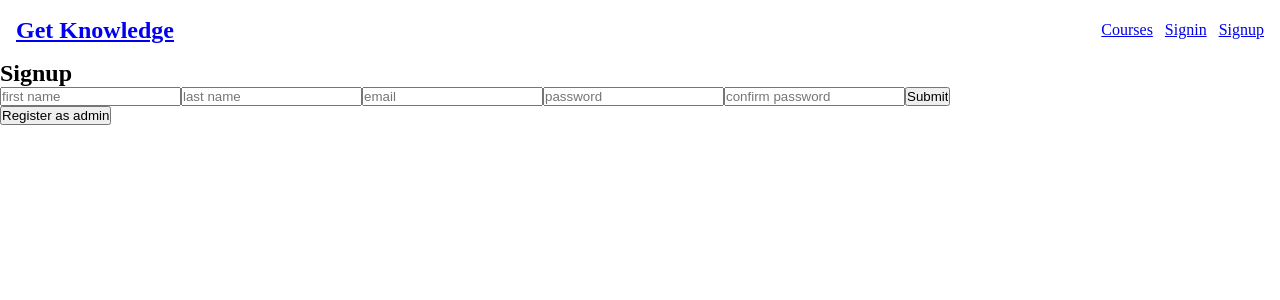
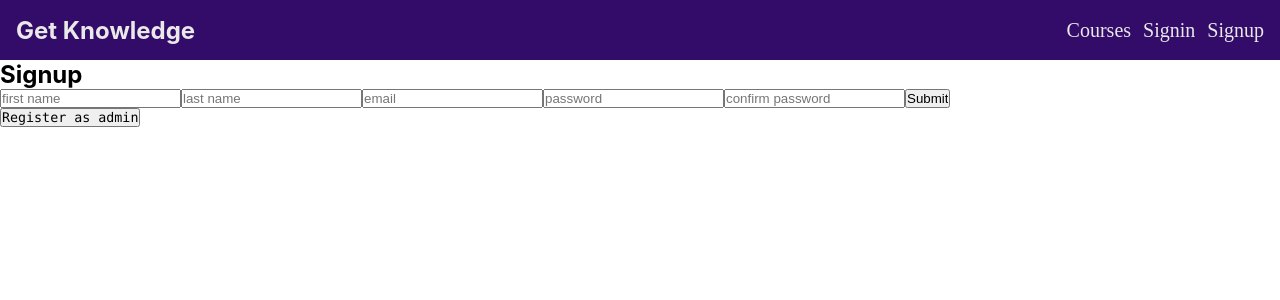
Before and after one commit to Alejandro-Bernal-M/courses-front, a Next.js app: page /signup in a window 1280 px wide. Shown: the top 300 px of the page. Built offline with nearby package versions, Linux system fonts and the light colour scheme; no server answers.

Commit message:
Add styles to navbar

```diff
--- a/app/globals.css
+++ b/app/globals.css
@@ -48,3 +48,26 @@ html {
   width: 100%;
   min-height: 100vh;
 }
+
+h1,
+h2,
+h3 {
+  font-family: var(--font-sans);
+}
+
+p,
+span,
+button {
+  font-family: var(--font-mono);
+}
+
+.button {
+  padding: var(--padding-2) var(--padding-3);
+  border-radius: 4px;
+  border: none;
+  background-color: var(--color-2);
+  color: var(--color-6);
+  font-size: var(--font-size-2);
+  cursor: pointer;
+  transition: all 0.2s ease-in-out;
+}
--- a/app/page.module.css
+++ b/app/page.module.css
@@ -17,14 +17,12 @@
   font-weight: 700;
   color: var(--color-1);
   -webkit-text-stroke: var(--color-6) 0.5px;
-  font-family: var(--font-sans);
 }
 
 .main p {
   font-size: var(--font-size-3);
   font-weight: 400;
   color: var(--color-4);
-  font-family: var(--font-mono);
 }
 
 @media (width < 768px) {
--- a/components/Navbar/Navbar.tsx
+++ b/components/Navbar/Navbar.tsx
@@ -21,22 +21,22 @@ const Navbar = () => {
   return(
     <nav className={styles.nav}>
       <div>
-        <h1><Link href="/"> Get Knowledge</Link></h1>
+        <h1><Link href="/" className={styles.link}> Get Knowledge</Link></h1>
       </div>
       <ul className={styles.ul}>
-        <li><Link href="/courses" >Courses </Link></li>
+        <li><Link href="/courses" className={styles.link} >Courses </Link></li>
         {user.isLogged ?
           (
             <>
-              <li>Dashboard</li>
-              <li><button onClick={handleLogout}>Logout</button></li>
+              <li><Link href="/dashboard" className={styles.link} >Dashboard </Link></li>
+              <li><button onClick={handleLogout} className='button'>Logout</button></li>
             </>
           )
           :
           (
             <>
-              <li><Link href='/signin' >Signin</Link></li>
-              <li><Link href='/signup' >Signup </Link></li>
+              <li><Link href='/signin' className={styles.link} >Signin</Link></li>
+              <li><Link href='/signup' className={styles.link} >Signup </Link></li>
             </>
           )
         }
--- a/components/Navbar/navbar.module.css
+++ b/components/Navbar/navbar.module.css
@@ -1,11 +1,20 @@
 .nav {
   display: flex;
+  flex-wrap: wrap;
   width: 100%;
-  height: 60px;
+  min-height: 60px;
+  height: auto;
   padding: var(--padding-2) var(--padding-4);
   align-items: center;
   justify-content: space-between;
+  background-color: var(--color-1);
+  text-align: center;
+  gap: var(--padding-2);
 }
+
+/* .nav div {
+  flex: 1;
+} */
 
 .ul {
   display: flex;
@@ -13,4 +22,20 @@
   justify-content: center;
   gap: var(--padding-3);
   list-style: none;
+  font-size: var(--font-size-3);
+  /* flex: 1; */
 }
+
+.link {
+  text-decoration: none;
+  color: var(--color-6);
+}
+
+@media (width < 768px) {
+  .nav {
+    flex-direction: column;
+  }
+  .ul {
+    flex: 1;
+  }
+}
```
